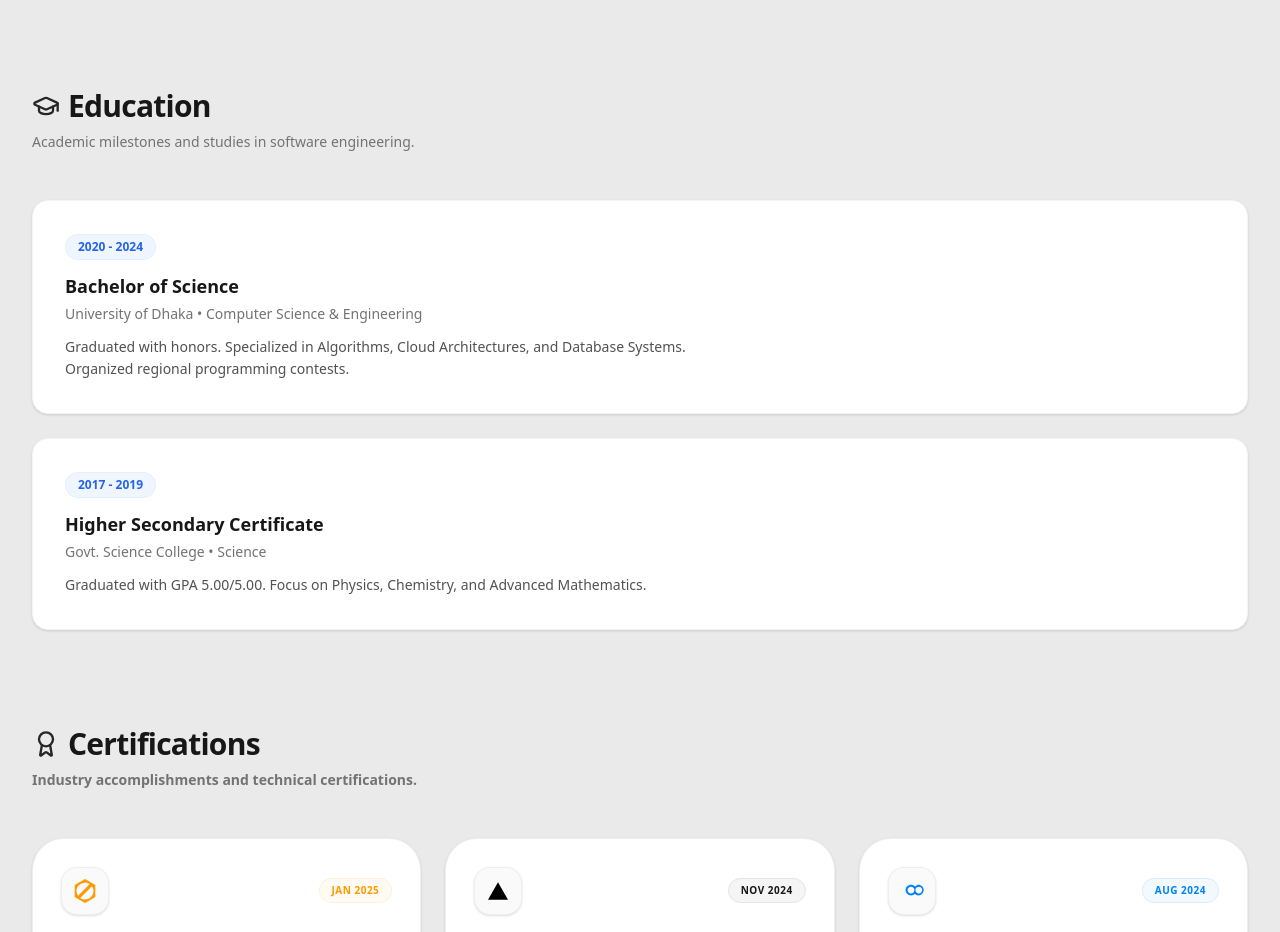
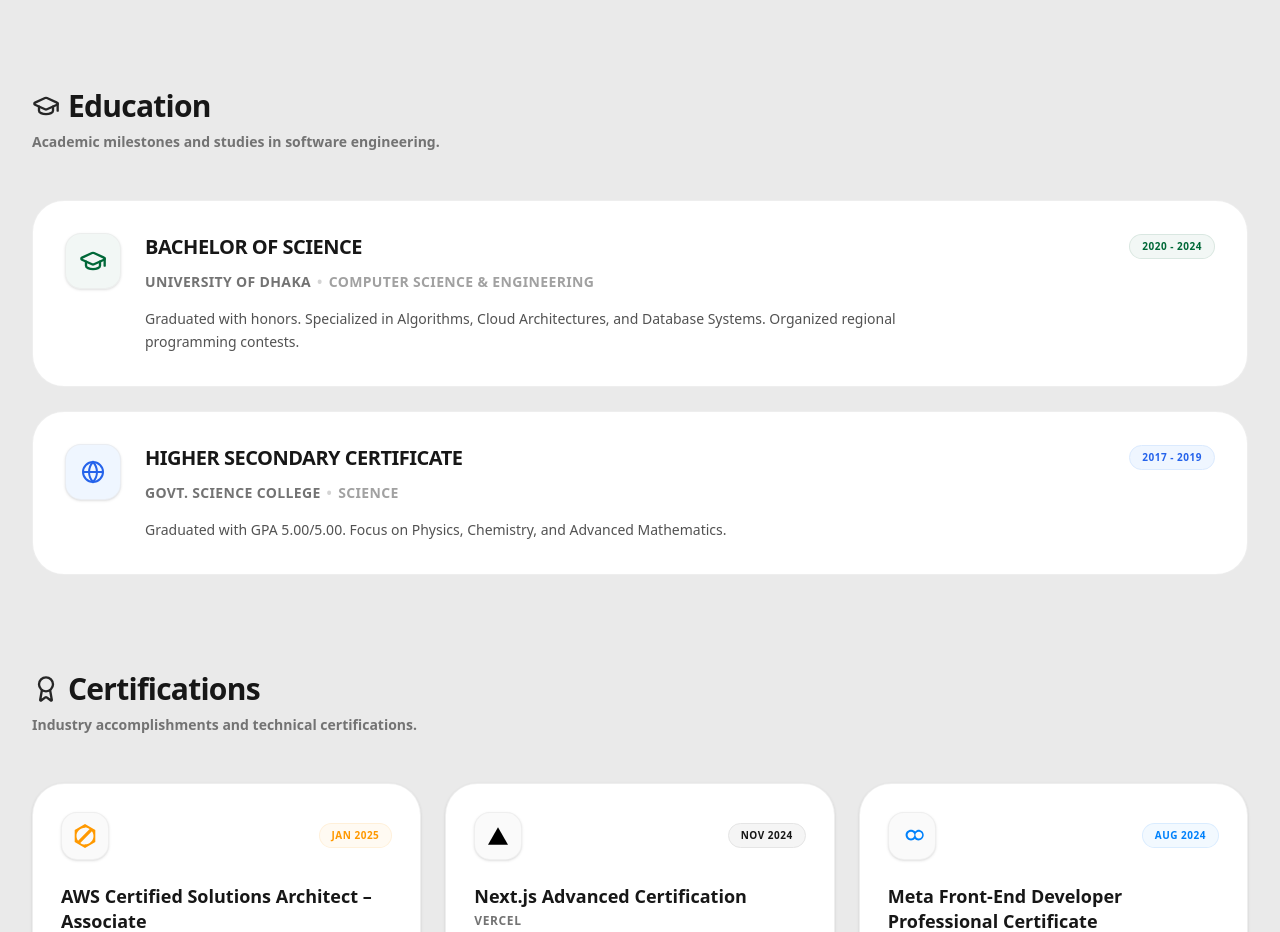
Before and after one commit to apponislam/portfolio-v4, a Next.js app: page / in a window 1280 px wide. Shown: the part 2380-3312 px from the top of the page. Built offline with nearby package versions, Linux system fonts and the light colour scheme.

Commit message:
feat: create homepage component with hero, skills marquee, and project sections

```diff
--- a/app/page.tsx
+++ b/app/page.tsx
@@ -218,27 +218,93 @@ export default function Home() {
             <GraduationCap className="w-7 h-7 text-neutral-800" />
             Education
           </h2>
-          <p className="text-neutral-500 text-sm">
+          <p className="text-neutral-500 text-sm font-semibold">
             Academic milestones and studies in software engineering.
           </p>
         </div>
 
         <div className="flex flex-col gap-6">
-          {education.map((edu, index) => (
+          {education.map((edu, index) => {
+            const normInst = edu.institution.toLowerCase();
+            let styles = {
+              glow: "hover:shadow-[0_12px_40px_rgba(0,0,0,0.05)]",
+              borderColor: "hover:border-neutral-400/40",
+              accentLine: "bg-neutral-400",
+              iconBg: "bg-neutral-50",
+              logo: <GraduationCap className="w-6 h-6 text-neutral-400" />,
+              badge: "bg-neutral-50 text-neutral-500 border-neutral-200"
+            };
+
+            if (normInst.includes("dhaka")) {
+              styles = {
+                glow: "hover:shadow-[0_12px_40px_rgba(0,104,56,0.08)]",
+                borderColor: "hover:border-[#006838]/40",
+                accentLine: "bg-[#006838]",
+                iconBg: "bg-[#006838]/5",
+                logo: <GraduationCap className="w-7 h-7 text-[#006838]" />,
+                badge: "bg-[#006838]/5 text-[#006838] border-[#006838]/10"
+              };
+            } else if (normInst.includes("science")) {
+              styles = {
+                glow: "hover:shadow-[0_12px_40px_rgba(37,99,235,0.08)]",
+                borderColor: "hover:border-blue-500/40",
+                accentLine: "bg-blue-600",
+                iconBg: "bg-blue-50",
+                logo: (
+                  <svg className="w-6 h-6 text-blue-600" viewBox="0 0 24 24" fill="none" stroke="currentColor" strokeWidth="2">
+                    <circle cx="12" cy="12" r="10" />
+                    <path d="M12 2a15.3 15.3 0 0 1 4 10 15.3 15.3 0 0 1-4 10 15.3 15.3 0 0 1-4-10 15.3 15.3 0 0 1 4-10z" />
+                    <path d="M2 12h20" />
+                  </svg>
+                ),
+                badge: "bg-blue-50 text-blue-600 border-blue-100"
+              };
+            }
+
+            return (
               <div
                 key={index}
-              className="bg-white border border-neutral-100 rounded-2xl p-6 md:p-8 flex flex-col md:flex-row md:items-start justify-between gap-4 shadow-sm"
+                className={`group relative bg-white border border-neutral-300/40 rounded-[32px] p-6 sm:p-8 flex flex-col sm:flex-row gap-6 transition-all duration-500 ${styles.borderColor} ${styles.glow} hover:-translate-y-1`}
               >
-              <div className="max-w-2xl">
-                <span className="inline-block text-xs font-bold text-blue-600 bg-blue-50 border border-blue-100/50 px-3 py-1 rounded-full mb-3">
+                {/* Left colored border line decoration */}
+                <div className={`absolute left-0 top-8 bottom-8 w-[3px] rounded-r-full ${styles.accentLine} opacity-0 group-hover:opacity-100 transition-all duration-500`} />
+
+                {/* Institution logo container */}
+                <div className="shrink-0">
+                  <div className={`w-14 h-14 rounded-2xl ${styles.iconBg} border border-neutral-200/50 flex items-center justify-center shadow-sm group-hover:scale-105 transition-transform duration-500`}>
+                    {styles.logo}
+                  </div>
+                </div>
+
+                {/* Content area */}
+                <div className="flex-1 flex flex-col justify-between">
+                  <div>
+                    {/* Degree and Timeline */}
+                    <div className="flex flex-col sm:flex-row sm:items-center justify-between gap-2 mb-3">
+                      <h3 className="text-lg sm:text-xl font-black uppercase tracking-tight text-neutral-900 leading-snug group-hover:text-black transition-colors">
+                        {edu.degree}
+                      </h3>
+                      <span className={`self-start sm:self-center inline-flex items-center px-3 py-1 border rounded-full text-[10px] font-extrabold uppercase tracking-wider ${styles.badge}`}>
                         {edu.duration}
                       </span>
-                <h3 className="text-lg font-bold text-neutral-900 mb-1">{edu.degree}</h3>
-                <p className="text-sm font-medium text-neutral-500 mb-3">{edu.institution} &bull; {edu.field}</p>
-                <p className="text-neutral-600 text-sm leading-relaxed">{edu.description}</p>
+                    </div>
+
+                    {/* School & Field info */}
+                    <p className="text-sm font-black text-neutral-500 mb-4 flex items-center gap-1.5 uppercase tracking-wide">
+                      <span>{edu.institution}</span>
+                      <span className="text-neutral-300">&bull;</span>
+                      <span className="text-neutral-400 font-bold">{edu.field}</span>
+                    </p>
+
+                    {/* Course Description */}
+                    <p className="text-neutral-600 text-xs sm:text-sm leading-relaxed max-w-3xl">
+                      {edu.description}
+                    </p>
                   </div>
                 </div>
-          ))}
+              </div>
+            );
+          })}
         </div>
       </section>
 
```
Also changed, not shown: colorplate.txt (renamed from maindoc.txt). Lines whose indentation alone changed are shown as unchanged.
